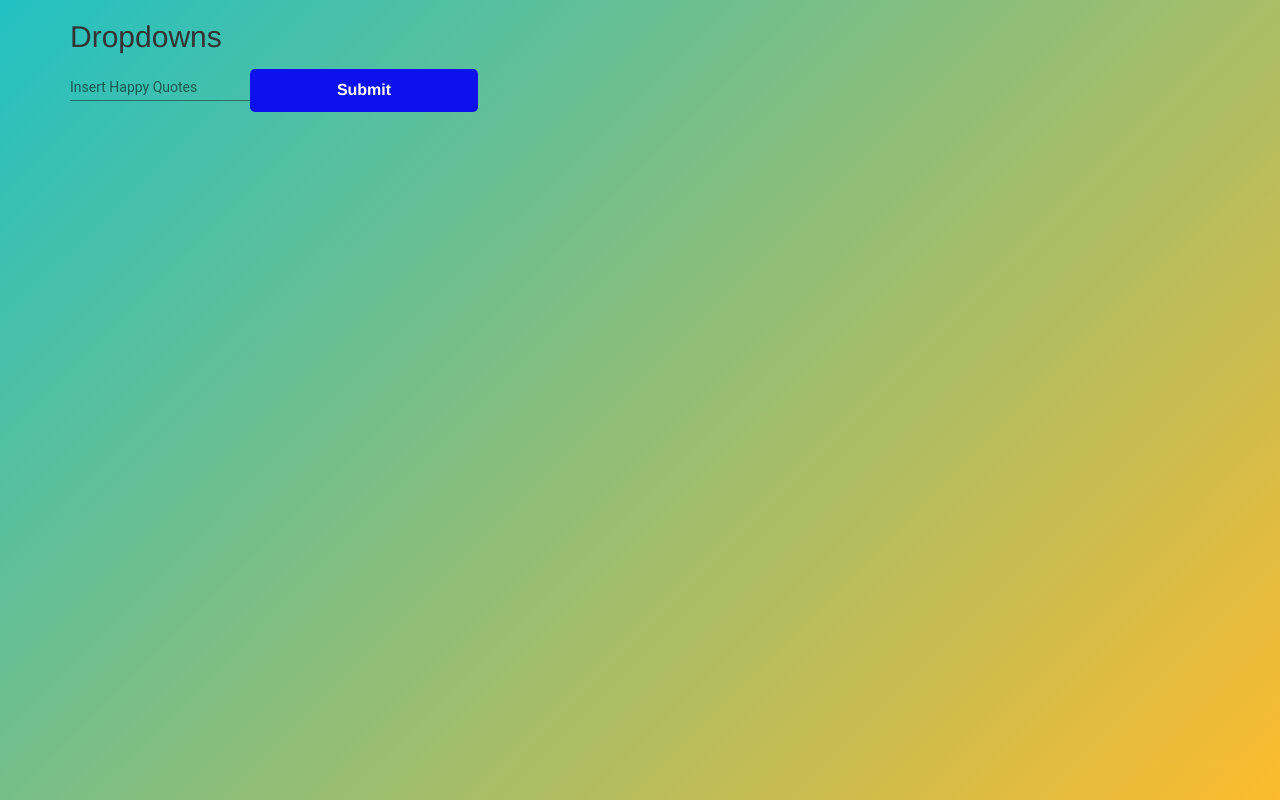
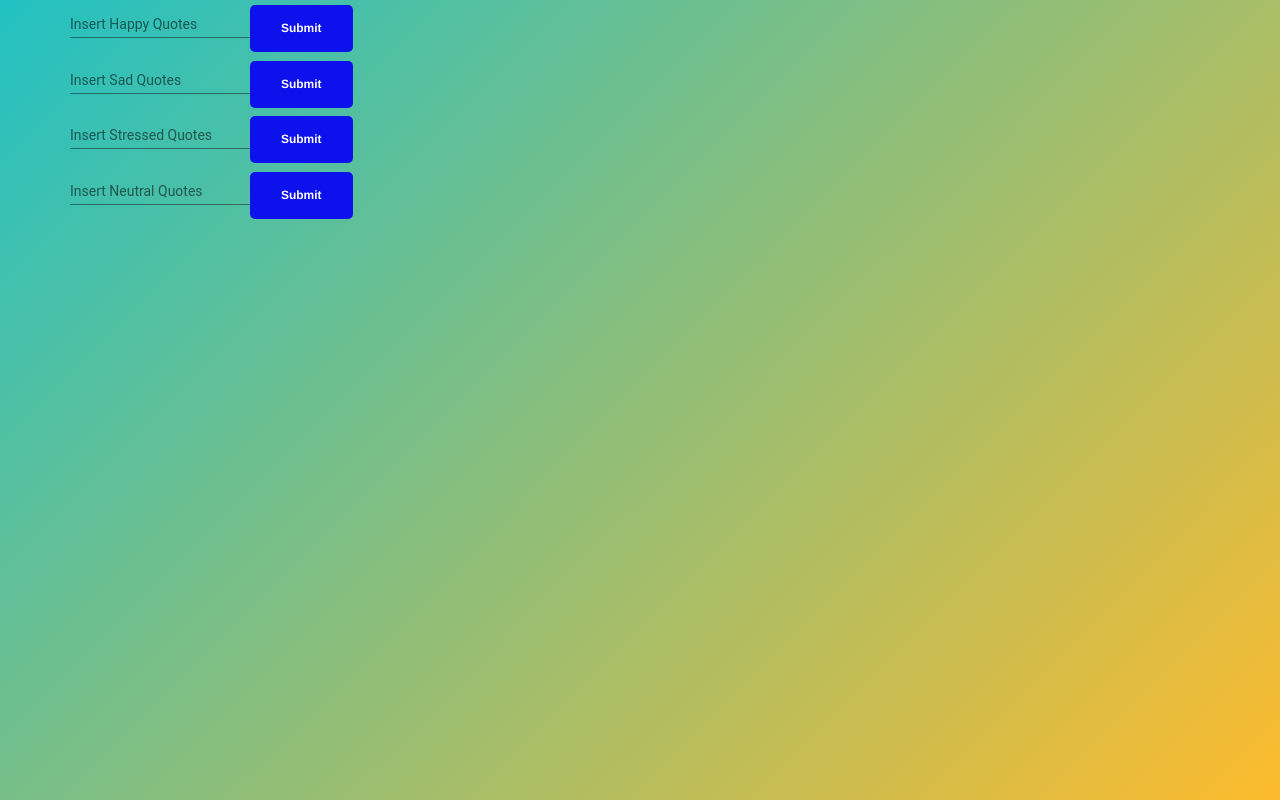
Before and after one commit to ArunaleswarM/arun-mod, an Angular app: page /quotes in a window 1280 px wide. Built offline with nearby package versions, Linux system fonts and the light colour scheme.

Commit message:
2 files modified

```diff
--- a/src/app/quotes/quotes.component.css
+++ b/src/app/quotes/quotes.component.css
@@ -1,13 +1,13 @@
 button{
-font-size: 16px;
+font-size: 12px;
 
 background-color: #0d11ec;
 color: rgb(255, 255, 255);
 font-weight: bold;
 cursor: pointer;
-width: 20%;
+width: 9%;
 border-radius: 5px;
-padding: 10px 0;
+padding: 15px 15px;
 border: 0;
 outline:none;
 transition: .4s;
--- a/src/app/quotes/quotes.component.html
+++ b/src/app/quotes/quotes.component.html
@@ -1,5 +1,4 @@
 <div class="container">
-  <h2>Dropdowns</h2>
 
   <div class="dropdown">
     <!-- <button class="btn btn-primary dropdown-toggle" type="button" data-toggle="dropdown">Dropdown Example
@@ -13,6 +12,19 @@
 
     <mat-form-field >
   <input matInput placeholder="Insert Happy Quotes " >
-</mat-form-field>    <button  (click)="login()" >Submit</button><br>
+</mat-form-field>    <button  (click)="happy()" >Submit</button><br>
+
+    <mat-form-field >
+  <input matInput placeholder="Insert Sad Quotes " >
+</mat-form-field>    <button  (click)="sad()" >Submit</button><br>
+
+    <mat-form-field >
+  <input matInput placeholder="Insert Stressed Quotes " >
+</mat-form-field>    <button  (click)="stress()" >Submit</button><br>
+
+    <mat-form-field >
+  <input matInput placeholder="Insert Neutral Quotes " >
+</mat-form-field>    <button  (click)="Neutral()" >Submit</button><br>
+
   </div>
 </div>
```
